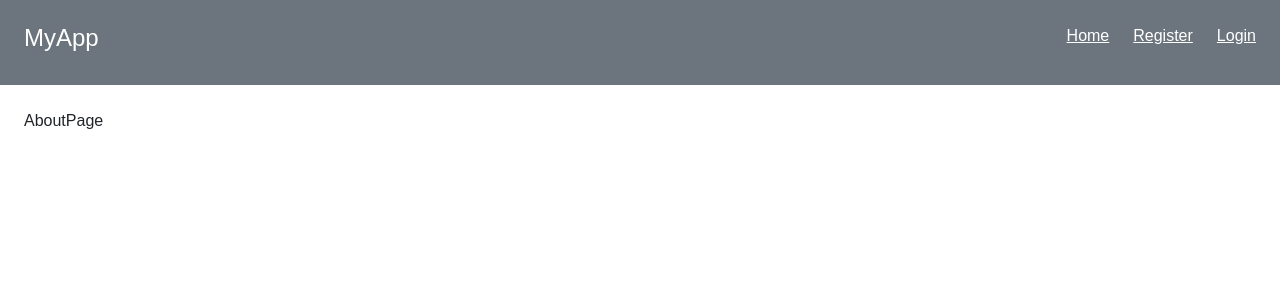
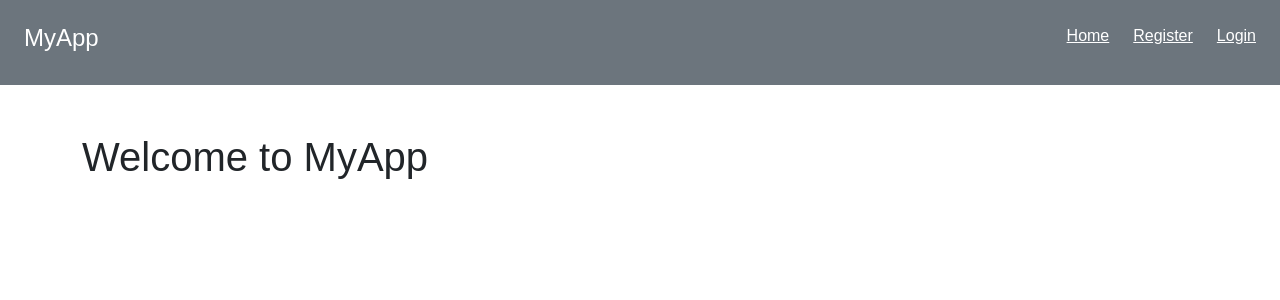
Before and after one commit to Kalyani-M-17/UserManagement, a React (Vite) app in the folder Frontend/: page / in a window 1280 px wide. Shown: the top 300 px of the page. Built offline with nearby package versions, Linux system fonts and the light colour scheme; sample sign-in values are in the browser's storage.

Commit message:
Home Page

```diff
--- a/Frontend/src/main.jsx
+++ b/Frontend/src/main.jsx
@@ -29,6 +29,8 @@ import LoginPage from "./pages/Login.jsx";
 
 import NavBar from "./components/NavBar.jsx";
 import ProtectedRoute from "./components/ProtectedRoute.jsx";
+import HomePage from "./pages/HomePage.jsx";
+
 
 ReactDOM.createRoot(document.getElementById('root')).render(
   <React.StrictMode>
@@ -37,7 +39,8 @@ ReactDOM.createRoot(document.getElementById('root')).render(
     <div className="p-4">
       <Routes>
         <Route path="/" element={ <ProtectedRoute /> }>
-        <Route path="/" element={<AboutPage />} />
+        <Route path="/" element={<HomePage />} />
+        <Route path="/about" element={<AboutPage />} />
         </Route>
         <Route path="/login" element={<LoginPage />} />
         <Route path="/register" element={<RegisterPage />} />
--- /dev/null
+++ b/Frontend/src/pages/HomePage.jsx
@@ -0,0 +1,10 @@
+function HomePage() {
+    return (
+        <div className="container mt-4">
+            <h1>Welcome to MyApp</h1>
+
+        </div>
+    );
+}
+
+export default HomePage;
```
